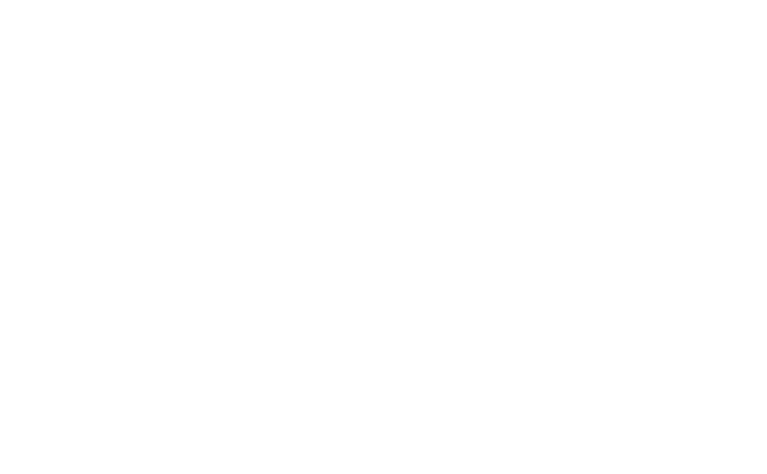
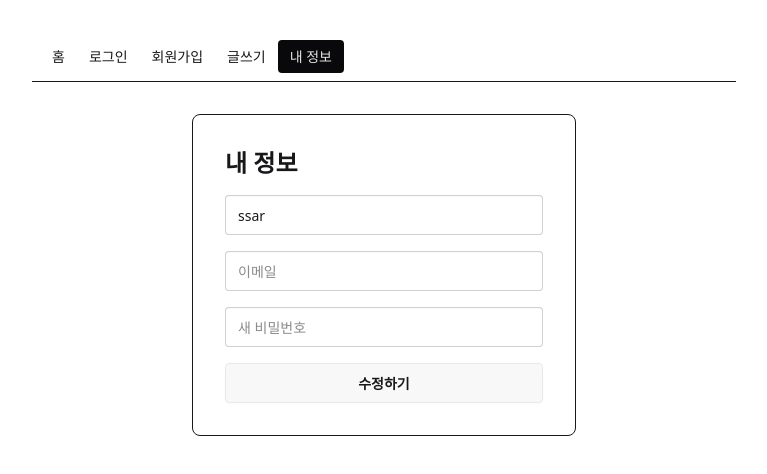
Before and after one commit to metakit-sorucecode/react-blog, a React (Vite) app in the folder react-blog/: page /user-info in a window 1280 px wide. Before the commit this address had no page. Shown: the top 474 px of the page, without its empty margins (256-1023 px from the left). Built offline with nearby package versions, Linux system fonts and the light colour scheme.

Commit message:
[screens] 내 정보 화면 그리기
Chapter: screens
Task: T7
Source: 27ff319 2622b3d

```diff
--- a/react-blog/src/App.jsx
+++ b/react-blog/src/App.jsx
@@ -6,6 +6,7 @@
 import UpdateForm from "./pages/UpdateForm";
 import LoginForm from "./pages/LoginForm";
 import JoinForm from "./pages/JoinForm";
+import UserInfo from "./pages/UserInfo";
 
 export default function App() {
   return (
@@ -18,6 +19,7 @@
           <Route path="update-form/:id" element={<UpdateForm />} />
           <Route path="login-form" element={<LoginForm />} />
           <Route path="join-form" element={<JoinForm />} />
+          <Route path="user-info" element={<UserInfo />} />
         </Route>
       </Routes>
     </BrowserRouter>
--- /dev/null
+++ b/react-blog/src/pages/UserInfo.jsx
@@ -0,0 +1,11 @@
+export default function UserInfo() {
+  return (
+    <form className="card border max-w-sm mx-auto p-8 gap-4">
+      <h1 className="text-2xl font-bold">내 정보</h1>
+      <input className="input" value="ssar" readOnly />
+      <input className="input" placeholder="이메일" />
+      <input className="input" type="password" placeholder="새 비밀번호" />
+      <button className="btn">수정하기</button>
+    </form>
+  );
+}
```
